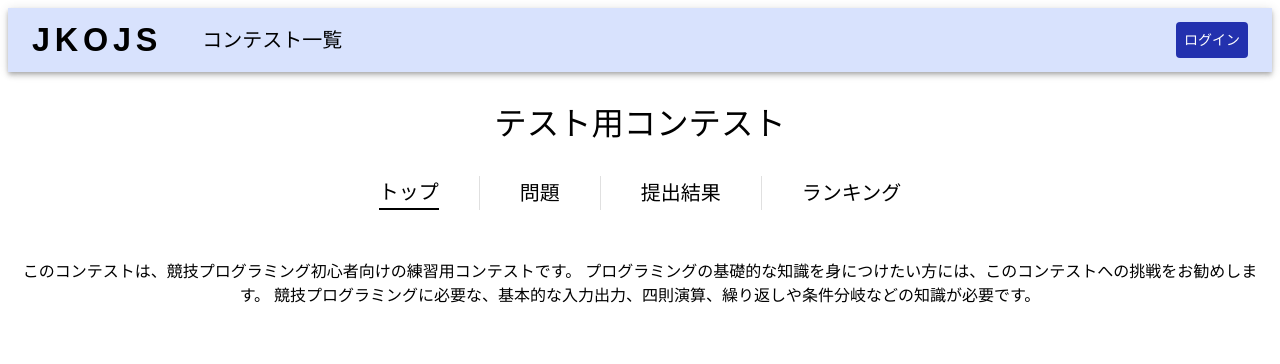
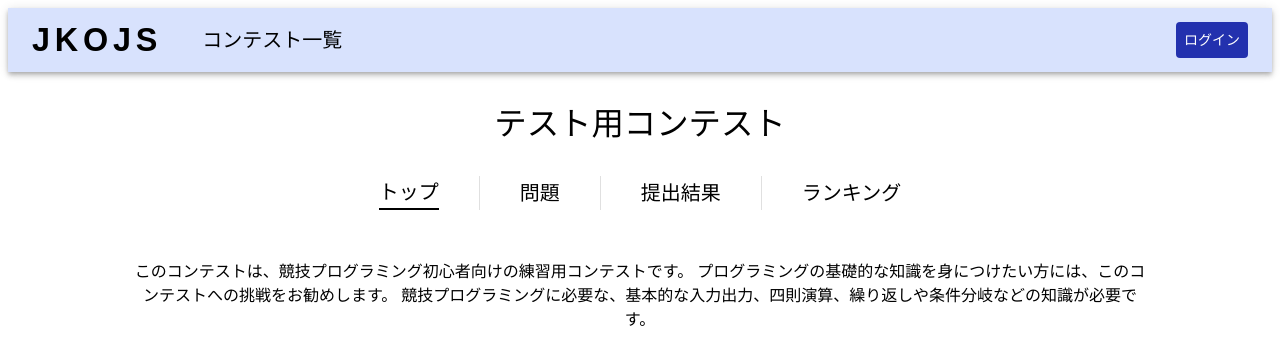
Before and after one commit to mct-joken/jkojs-front, a React (Vite) app: page /1/top in a window 1280 px wide. Shown: the top 364 px of the page. Built offline with nearby package versions, Linux system fonts and the light colour scheme; a web font is replaced by a local one; what @traptitech/markdown-it-katex would draw is missing.

Commit message:
chore:微修正

```diff
--- a/src/pages/contestTop.tsx
+++ b/src/pages/contestTop.tsx
@@ -10,6 +10,7 @@ const ContestTop: React.FC = () => {
       <center>
         <ContestHeader selected="トップ" />
         <KaTeX
+          style={{ width: "80%", maxWidth: "1200px" }}
           description={
             "このコンテストは、競技プログラミング初心者向けの練習用コンテストです。\nプログラミングの基礎的な知識を身につけたい方には、このコンテストへの挑戦をお勧めします。\n競技プログラミングに必要な、基本的な入力出力、四則演算、繰り返しや条件分岐などの知識が必要です。"
           }
--- a/src/pages/contestProblem.tsx
+++ b/src/pages/problem.tsx
@@ -15,7 +15,7 @@ import languages from "../fixtures/languages";
 import Button from "@mui/material/Button";
 import { Link } from "react-router-dom";
 
-const Problem: React.FC = () => {
+export const Problem: React.FC = () => {
   const problems = [
     {
       title: "A問題",
@@ -166,5 +166,3 @@ const Problem: React.FC = () => {
     </ThemeProvider>
   );
 };
-
-export default Problem;
--- a/src/route.tsx
+++ b/src/route.tsx
@@ -8,7 +8,7 @@ import theme from "./fixtures/theme";
 import Mypage from "./pages/mypage";
 import ContestTop from "./pages/contestTop";
 import Contest from "./pages/contest";
-import Problem from "./pages/problem";
+import { Problem } from "./pages/problem";
 import ContestResult from "./pages/contestResult";
 import ContestRanking from "./pages/contestRanking";
 import { Login } from "./pages/login";
```
